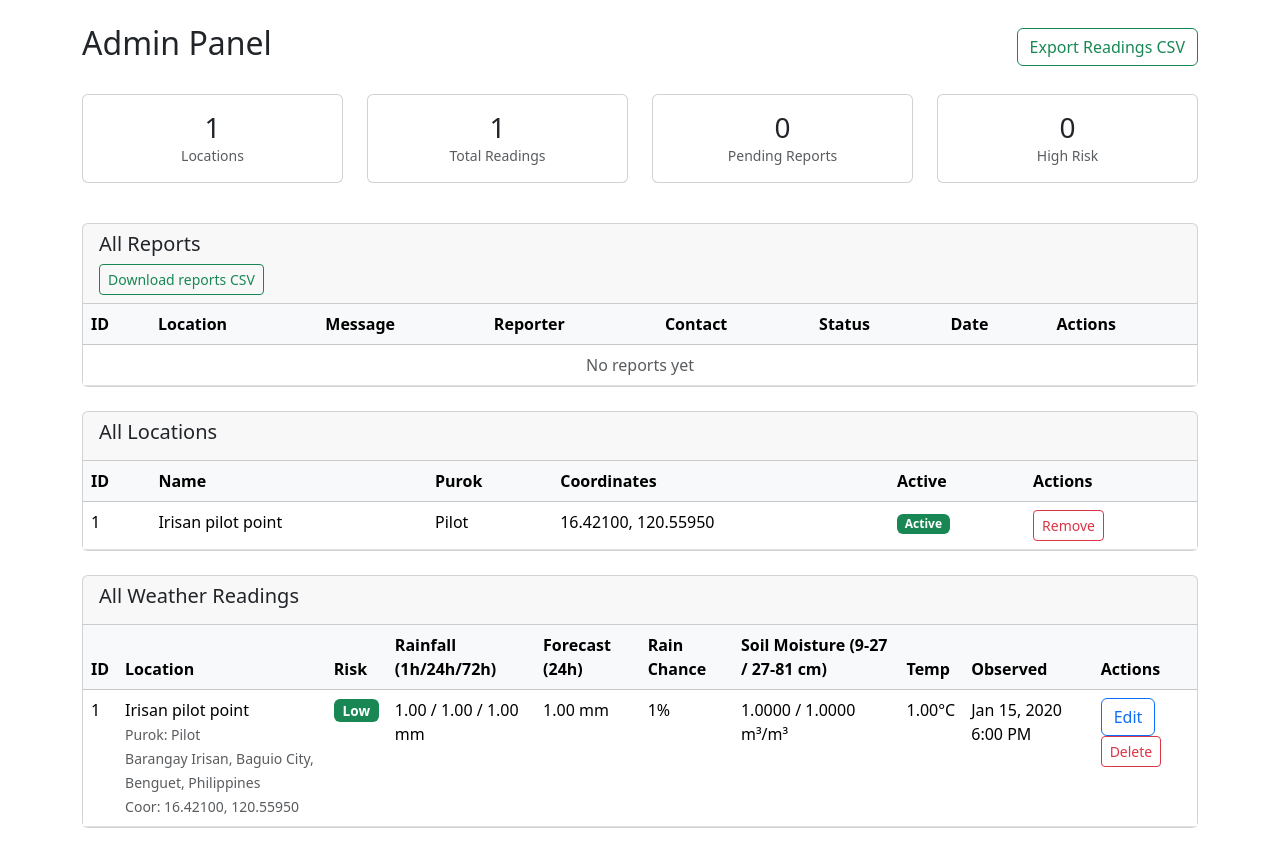
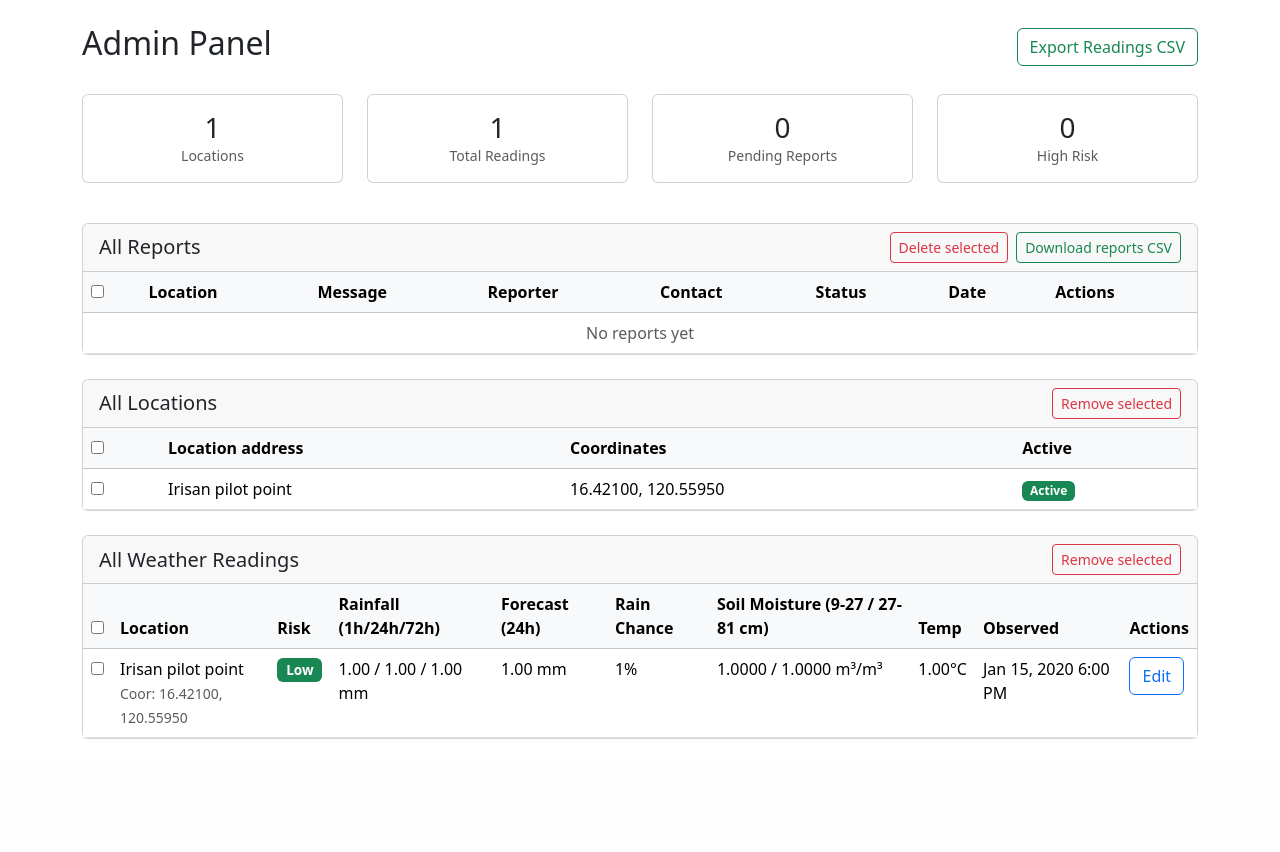
Before and after one commit to macJil/smartslope, a PHP site: page /admin.php in a window 1280 px wide. Shown: the part 56-908 px from the top of the page. After the commit the page ends 795 px from the top, so only its background shows below. Run offline with PHP 8.4, Linux system fonts and the light colour scheme; a user stored in the database is signed in; data comes from the database, SQL or seed files in the repository; tables that the repository leaves empty hold one stand-in row (values such as "Sample post").

Commit message:
working good

```diff
--- a/admin.php
+++ b/admin.php
@@ -7,11 +7,51 @@ $locations = get_locations();
 $readings = get_all_readings(50);
 $reports = get_reports();
 $pendingCounts = get_pending_counts();
+$reportedAddressesByLocation = [];
+foreach ($reports as $report) {
+    $locationId = (int)$report['location_id'];
+    $address = trim((string)($report['house_landmark'] ?? ''));
+    if ($address !== '' && !isset($reportedAddressesByLocation[$locationId])) {
+        $reportedAddressesByLocation[$locationId] = $address;
+    }
+}
 
 // Mutating actions require an administrator, POST, and a session-bound token.
 if ($_SERVER['REQUEST_METHOD'] === 'POST') {
     require_post_csrf();
     $action = (string)post('action');
+    $bulkActions = [
+        'bulk_delete_reports' => ['field' => 'report_ids', 'operation' => 'delete_report', 'label' => 'reports deleted'],
+        'bulk_archive_readings' => ['field' => 'reading_ids', 'operation' => 'archive_reading', 'label' => 'readings removed from active lists'],
+        'bulk_remove_locations' => ['field' => 'location_ids', 'operation' => 'deactivate_location', 'label' => 'locations removed; history retained'],
+    ];
+    if (isset($bulkActions[$action])) {
+        $bulkAction = $bulkActions[$action];
+        $selectedIds = $_POST[$bulkAction['field']] ?? [];
+        if (!is_array($selectedIds)) $selectedIds = [];
+        $selectedIds = array_unique(array_filter(array_map(
+            static fn($value) => filter_var($value, FILTER_VALIDATE_INT),
+            $selectedIds
+        ), static fn($id) => $id !== false && $id > 0));
+        if (!$selectedIds) {
+            flash('error', 'Select at least one item first.');
+            $returnTo = $_POST['return_to'] ?? 'admin.php';
+            redirect(in_array($returnTo, ['admin.php', 'dashboard.php', 'readings.php'], true) ? $returnTo : 'admin.php');
+        }
+
+        $changed = 0;
+        foreach ($selectedIds as $selectedId) {
+            $changed += match ($bulkAction['operation']) {
+                'delete_report' => delete_report((int)$selectedId),
+                'archive_reading' => archive_reading((int)$selectedId),
+                'deactivate_location' => deactivate_location((int)$selectedId),
+            } ? 1 : 0;
+        }
+        flash('success', $changed . ' ' . $bulkAction['label'] . '.');
+        $returnTo = $_POST['return_to'] ?? 'admin.php';
+        redirect(in_array($returnTo, ['admin.php', 'dashboard.php', 'readings.php'], true) ? $returnTo : 'admin.php');
+    }
+
     $id = filter_var(post('id'), FILTER_VALIDATE_INT);
     if (!$id || $id < 1) {
         http_response_code(422);
@@ -77,6 +117,7 @@ if (get('action') === 'export' || get('action') === 'export_reports') {
         .report-risk-medium { background: #ffc107; color: #212529; }
         .report-risk-high { background: #dc3545; }
         .report-risk-unavailable { background: #6c757d; }
+        .report-message { white-space: pre-wrap; overflow-wrap: anywhere; min-height: 6rem; }
     </style>
 </head>
 <body>
@@ -148,15 +189,22 @@ if (get('action') === 'export' || get('action') === 'export_reports') {
 
         <!-- All Reports Section -->
         <div class="card mb-4">
-            <div class="card-header">
-                <h5>All Reports</h5><a class="btn btn-sm btn-outline-success" href="<?= e(url('admin.php?action=export_reports')) ?>">Download reports CSV</a>
+            <div class="card-header d-flex flex-wrap justify-content-between align-items-center gap-2">
+                <h5 class="mb-0">All Reports</h5>
+                <div class="d-flex flex-wrap gap-2 align-items-center">
+                    <form id="bulkReportsForm" method="post" data-bulk-confirm="Delete %d selected report(s)?" class="m-0">
+                        <?= csrf_field() ?><input type="hidden" name="action" value="bulk_delete_reports"><input type="hidden" name="return_to" value="admin.php">
+                        <button class="btn btn-sm btn-outline-danger">Delete selected</button>
+                    </form>
+                    <a class="btn btn-sm btn-outline-success" href="<?= e(url('admin.php?action=export_reports')) ?>">Download reports CSV</a>
+                </div>
             </div>
             <div class="card-body p-0">
                 <div class="table-responsive">
                     <table class="table table-hover mb-0">
                         <thead class="table-light">
                             <tr>
-                                <th>ID</th>
+                                <th><span class="visually-hidden">Select</span><input type="checkbox" data-select-all="reports" aria-label="Select all reports"></th>
                                 <th>Location</th>
                                 <th>Message</th>
                                 <th>Reporter</th>
@@ -169,14 +217,13 @@ if (get('action') === 'export' || get('action') === 'export_reports') {
                         <tbody>
                             <?php foreach ($reports as $r):
                                 $loc = get_location($r['location_id']);
-                                $locationAddress = array_filter([
-                                    $loc['name'] ?? 'Unknown',
-                                    !empty($r['house_landmark']) ? 'Reported address: ' . $r['house_landmark'] : null,
-                                    !empty($loc['landmark']) ? 'Street/Landmark: ' . $loc['landmark'] : null,
-                                    !empty($loc['purok']) ? 'Purok ' . $loc['purok'] : null,
-                                    'Barangay Irisan', 'Baguio City', 'Benguet', 'Philippines',
-                                    !empty($loc['lat']) && !empty($loc['lng']) ? sprintf('Coordinates: %.5f, %.5f', $loc['lat'], $loc['lng']) : null
-                                ]);
+                                $locationAddress = trim((string)($loc['landmark'] ?? ''));
+                                if ($locationAddress === '') $locationAddress = trim((string)($r['house_landmark'] ?? ''));
+                                if ($locationAddress === '') $locationAddress = $loc['name'] ?? 'Unknown';
+                                $locationCoordinates = !empty($loc['lat']) && !empty($loc['lng'])
+                                    ? sprintf('Coordinates: %.5f, %.5f', $loc['lat'], $loc['lng'])
+                                    : 'Coordinates unavailable';
+                                $reportMapLocation = $locationAddress . ' | ' . $locationCoordinates;
                                 $reporterName = 'Anonymous';
                                 if ($r['user_id']) {
                                     $pdo = db();
@@ -188,14 +235,10 @@ if (get('action') === 'export' || get('action') === 'export_reports') {
                                 }
                             ?>
                             <tr>
-                                <td><?= $r['id'] ?></td>
+                                <td><input type="checkbox" form="bulkReportsForm" name="report_ids[]" value="<?= (int)$r['id'] ?>" data-bulk-item="reports" aria-label="Select report <?= (int)$r['id'] ?>"></td>
                                 <td>
-                                    <?= e($loc['name'] ?? 'Unknown') ?>
-                                    <?php if ($r['house_landmark'] ?? ''): ?><br><small class="text-muted">Reported address: <?= e($r['house_landmark']) ?></small><?php endif; ?>
-                                    <?php if ($loc['landmark'] ?? ''): ?><br><small class="text-muted">Street/Landmark: <?= e($loc['landmark']) ?></small><?php endif; ?>
-                                    <?php if ($loc['purok'] ?? ''): ?><br><small class="text-muted">Purok: <?= e($loc['purok']) ?></small><?php endif; ?>
-                                    <br><small class="text-muted">Barangay Irisan, Baguio City, Benguet, Philippines</small>
-                                    <?php if (!empty($loc['lat']) && !empty($loc['lng'])): ?><br><small class="text-muted">Coordinates: <?= sprintf('%.5f, %.5f', $loc['lat'], $loc['lng']) ?></small><?php endif; ?>
+                                    <strong><?= e($locationAddress) ?></strong>
+                                    <br><small class="text-muted"><?= e($locationCoordinates) ?></small>
                                 </td>
                                 <td><?= e(substr($r['message'], 0, 40)) ?>...</td>
                                 <td><?= e($reporterName) ?></td>
@@ -211,7 +254,7 @@ if (get('action') === 'export' || get('action') === 'export_reports') {
                                 <td>
                                     <button class="btn btn-xs btn-info view-report-btn"
                                             data-report-id="<?= $r['id'] ?>"
-                                            data-location="<?= e(implode(', ', $locationAddress)) ?>"
+                                            data-location="<?= e($reportMapLocation) ?>"
                                             data-message="<?= e($r['message']) ?>"
                                             data-reporter="<?= e($reporterName) ?>"
                                             data-contact="<?= e(($r['contact_phone'] ?? 'N/A') . ' / ' . ($r['contact_email'] ?? 'No email')) ?>"
@@ -228,7 +271,6 @@ if (get('action') === 'export' || get('action') === 'export_reports') {
                                     <?php if ($r['status'] === 'reviewed'): ?>
                                         <form method="post" class="d-inline"><?= csrf_field() ?><input type="hidden" name="action" value="resolve"><input type="hidden" name="id" value="<?= (int)$r['id'] ?>"><button class="btn btn-sm btn-success">Resolve</button></form>
                                     <?php endif; ?>
-                                    <form method="post" class="d-inline" onsubmit="return confirm('Delete this report?')"><?= csrf_field() ?><input type="hidden" name="action" value="delete_report"><input type="hidden" name="id" value="<?= (int)$r['id'] ?>"><button class="btn btn-sm btn-danger">Delete</button></form>
                                 </td>
                             </tr>
                             <?php endforeach; ?>
@@ -243,28 +285,41 @@ if (get('action') === 'export' || get('action') === 'export_reports') {
 
         <!-- Locations Section -->
         <div class="card mb-4">
-            <div class="card-header">
-                <h5>All Locations</h5>
+            <div class="card-header d-flex flex-wrap justify-content-between align-items-center gap-2">
+                <h5 class="mb-0">All Locations</h5>
+                <form id="bulkLocationsForm" method="post" data-bulk-confirm="Remove %d selected location(s)? Their reading and report history will be kept." class="m-0">
+                    <?= csrf_field() ?><input type="hidden" name="action" value="bulk_remove_locations"><input type="hidden" name="return_to" value="admin.php">
+                    <button class="btn btn-sm btn-outline-danger">Remove selected</button>
+                </form>
             </div>
             <div class="card-body p-0">
                 <div class="table-responsive">
                     <table class="table table-hover mb-0">
                         <thead class="table-light">
                             <tr>
-                                <th>ID</th>
-                                <th>Name</th>
-                                <th>Purok</th>
+                                <th><input type="checkbox" data-select-all="locations" aria-label="Select all locations"></th>
+                                <th>Location address</th>
                                 <th>Coordinates</th>
                                 <th>Active</th>
-                                <th>Actions</th>
                             </tr>
                         </thead>
                         <tbody>
-                            <?php foreach ($locations as $loc): ?>
+                            <?php foreach ($locations as $loc):
+                                $locationAddress = trim((string)($loc['landmark'] ?? ''));
+                                if ($locationAddress === '') {
+                                    $locationAddress = $reportedAddressesByLocation[(int)$loc['id']] ?? '';
+                                }
+                                if ($locationAddress === '') {
+                                    $storedName = trim((string)($loc['name'] ?? ''));
+                                    $isGeneratedName = preg_match('/^Irisan\s+-?\d+(?:\.\d+)?,\s*-?\d+(?:\.\d+)?$/i', $storedName);
+                                    $locationAddress = $isGeneratedName
+                                        ? 'Barangay Irisan, Baguio City, Benguet, Philippines'
+                                        : ($storedName !== '' ? $storedName : 'Address unavailable');
+                                }
+                            ?>
                             <tr class="<?= $loc['active'] ? '' : 'table-secondary' ?>">
-                                <td><?= $loc['id'] ?></td>
-                                <td><?= e($loc['name']) ?></td>
-                                <td><?= e($loc['purok'] ?? 'N/A') ?></td>
+                                <td><input type="checkbox" form="bulkLocationsForm" name="location_ids[]" value="<?= (int)$loc['id'] ?>" data-bulk-item="locations" aria-label="Select location <?= (int)$loc['id'] ?>"></td>
+                                <td><?= e($locationAddress) ?></td>
                                 <td>
                                     <?php if ($loc['lat'] && $loc['lng']): ?>
                                         <?= sprintf('%.5f, %.5f', $loc['lat'], $loc['lng']) ?>
@@ -277,13 +332,10 @@ if (get('action') === 'export' || get('action') === 'export_reports') {
                                         <?= $loc['active'] ? 'Active' : 'Inactive' ?>
                                     </span>
                                 </td>
-                                <td>
-                                    <form method="post" onsubmit="return confirm('Remove this location from active maps? Its history is kept.')"><?= csrf_field() ?><input type="hidden" name="action" value="remove_location"><input type="hidden" name="id" value="<?= (int)$loc['id'] ?>"><button class="btn btn-sm btn-outline-danger">Remove</button></form>
-                                </td>
                             </tr>
                             <?php endforeach; ?>
                             <?php if (empty($locations)): ?>
-                                <tr><td colspan="6" class="text-center text-muted">No locations yet</td></tr>
+                                <tr><td colspan="4" class="text-center text-muted">No locations yet</td></tr>
                             <?php endif; ?>
                         </tbody>
                     </table>
@@ -293,15 +345,19 @@ if (get('action') === 'export' || get('action') === 'export_reports') {
 
         <!-- All Readings Section -->
         <div class="card mb-4">
-            <div class="card-header">
-                <h5>All Weather Readings</h5>
+            <div class="card-header d-flex flex-wrap justify-content-between align-items-center gap-2">
+                <h5 class="mb-0">All Weather Readings</h5>
+                <form id="bulkAdminReadingsForm" method="post" data-bulk-confirm="Remove %d reading(s) from active lists? They will be archived." class="m-0">
+                    <?= csrf_field() ?><input type="hidden" name="action" value="bulk_archive_readings"><input type="hidden" name="return_to" value="admin.php">
+                    <button class="btn btn-sm btn-outline-danger">Remove selected</button>
+                </form>
             </div>
             <div class="card-body p-0">
                 <div class="table-responsive">
                     <table class="table table-hover mb-0">
                         <thead class="table-light">
                             <tr>
-                                <th>ID</th>
+                                <th><input type="checkbox" data-select-all="admin-readings" aria-label="Select all readings"></th>
                                 <th>Location</th>
                                 <th>Risk</th>
                                 <th>Rainfall (1h/24h/72h)</th>
@@ -318,16 +374,12 @@ if (get('action') === 'export' || get('action') === 'export_reports') {
                                 $loc = get_location($r['location_id']);
                             ?>
                             <tr>
-                                <td><?= $r['id'] ?></td>
+                                <td><input type="checkbox" form="bulkAdminReadingsForm" name="reading_ids[]" value="<?= (int)$r['id'] ?>" data-bulk-item="admin-readings" aria-label="Select reading <?= (int)$r['id'] ?>"></td>
                                 <td>
                                     <?= e($loc['name'] ?? 'Unknown') ?>
-                                    <?php if ($loc['purok'] ?? ''): ?>
-                                        <br><small class="text-muted">Purok: <?= e($loc['purok']) ?></small>
-                                    <?php endif; ?>
                                     <?php if ($loc['landmark'] ?? ''): ?>
                                         <br><small class="text-muted">Street/Landmark: <?= e($loc['landmark']) ?></small>
                                     <?php endif; ?>
-                                    <br><small class="text-muted">Barangay Irisan, Baguio City, Benguet, Philippines</small>
                                     <?php if ($loc['lat'] && $loc['lng']): ?>
                                         <br><small class="text-muted">Coor: <?= sprintf('%.5f, %.5f', $loc['lat'], $loc['lng']) ?></small>
                                     <?php endif; ?>
@@ -353,7 +405,6 @@ if (get('action') === 'export' || get('action') === 'export_reports') {
                                 <td>
                                     <a href="<?= url('actions/save_reading.php?reading_id=' . $r['id']) ?>"
                                        class="btn btn-xs btn-outline-primary">Edit</a>
-                                    <form method="post" action="<?= e(url('actions/delete_reading.php')) ?>" class="d-inline" onsubmit="return confirm('Remove this reading?')"><?= csrf_field() ?><input type="hidden" name="reading_id" value="<?= (int)$r['id'] ?>"><button class="btn btn-sm btn-outline-danger">Delete</button></form>
                                 </td>
                             </tr>
                             <?php endforeach; ?>
@@ -369,7 +420,7 @@ if (get('action') === 'export' || get('action') === 'export_reports') {
 
     <!-- View Report Modal -->
     <div class="modal fade" id="viewReportModal" tabindex="-1">
-        <div class="modal-dialog modal-xl">
+        <div class="modal-dialog modal-xl modal-dialog-scrollable">
             <div class="modal-content">
                 <div class="modal-header">
                     <h5 class="modal-title">Report Details</h5>
@@ -387,9 +438,6 @@ if (get('action') === 'export' || get('action') === 'export_reports') {
 
                                 <dt class="col-sm-4">Risk status:</dt>
                                 <dd class="col-sm-8" id="modalReportRisk"></dd>
-
-                                <dt class="col-sm-4">Message:</dt>
-                                <dd class="col-sm-8" id="modalReportMessage"></dd>
 
                                 <dt class="col-sm-4">Reporter:</dt>
                                 <dd class="col-sm-8" id="modalReportReporter"></dd>
@@ -417,6 +465,10 @@ if (get('action') === 'export' || get('action') === 'export_reports') {
                             <input type="hidden" id="modalReportLng" value="">
                         </div>
                     </div>
+                    <section class="mt-3">
+                        <h6>Full report message</h6>
+                        <div id="modalReportMessage" class="report-message border rounded p-3 bg-light"></div>
+                    </section>
                 </div>
                 <div class="modal-footer">
                     <button type="button" class="btn btn-secondary" data-bs-dismiss="modal">Close</button>
@@ -428,6 +480,7 @@ if (get('action') === 'export' || get('action') === 'export_reports') {
     <script src="<?= url('assets/js/bootstrap.bundle.js') ?>"></script>
     <script src="<?= url('assets/vendor/leaflet/leaflet.js') ?>"></script>
     <script src="<?= e(url('assets/js/offline-map.js')) ?>"></script>
+    <script src="<?= e(url('assets/js/bulk-select.js')) ?>"></script>
     <script>
         let reportMapInstance = null;
         const viewReportModal = document.getElementById('viewReportModal');
--- /dev/null
+++ b/assets/js/bulk-select.js
@@ -0,0 +1,39 @@
+(function () {
+    'use strict';
+
+    function itemsFor(group) {
+        return Array.from(document.querySelectorAll('[data-bulk-item]'))
+            .filter(item => item.dataset.bulkItem === group);
+    }
+
+    document.querySelectorAll('[data-select-all]').forEach(selectAll => {
+        selectAll.addEventListener('change', () => {
+            itemsFor(selectAll.dataset.selectAll).forEach(item => { item.checked = selectAll.checked; });
+        });
+    });
+
+    document.addEventListener('change', event => {
+        const item = event.target.closest('[data-bulk-item]');
+        if (!item) return;
+        const selectAll = document.querySelector(`[data-select-all="${item.dataset.bulkItem}"]`);
+        if (!selectAll) return;
+        const items = itemsFor(item.dataset.bulkItem);
+        const checkedCount = items.filter(candidate => candidate.checked).length;
+        selectAll.checked = checkedCount === items.length && items.length > 0;
+        selectAll.indeterminate = checkedCount > 0 && checkedCount < items.length;
+    });
+
+    document.querySelectorAll('form[data-bulk-confirm]').forEach(form => {
+        form.addEventListener('submit', event => {
+            const selected = Array.from(document.querySelectorAll('[data-bulk-item]:checked'))
+                .filter(item => item.form === form).length;
+            if (!selected) {
+                event.preventDefault();
+                window.alert('Select at least one item first.');
+                return;
+            }
+            const message = form.dataset.bulkConfirm.replace('%d', String(selected));
+            if (!window.confirm(message)) event.preventDefault();
+        });
+    });
+})();
```
Also changed, not shown: assets/js/dashboard.js (+16 -5 lines), pages/dashboard.php (+14 -12 lines), readings.php (+10 -9 lines).
